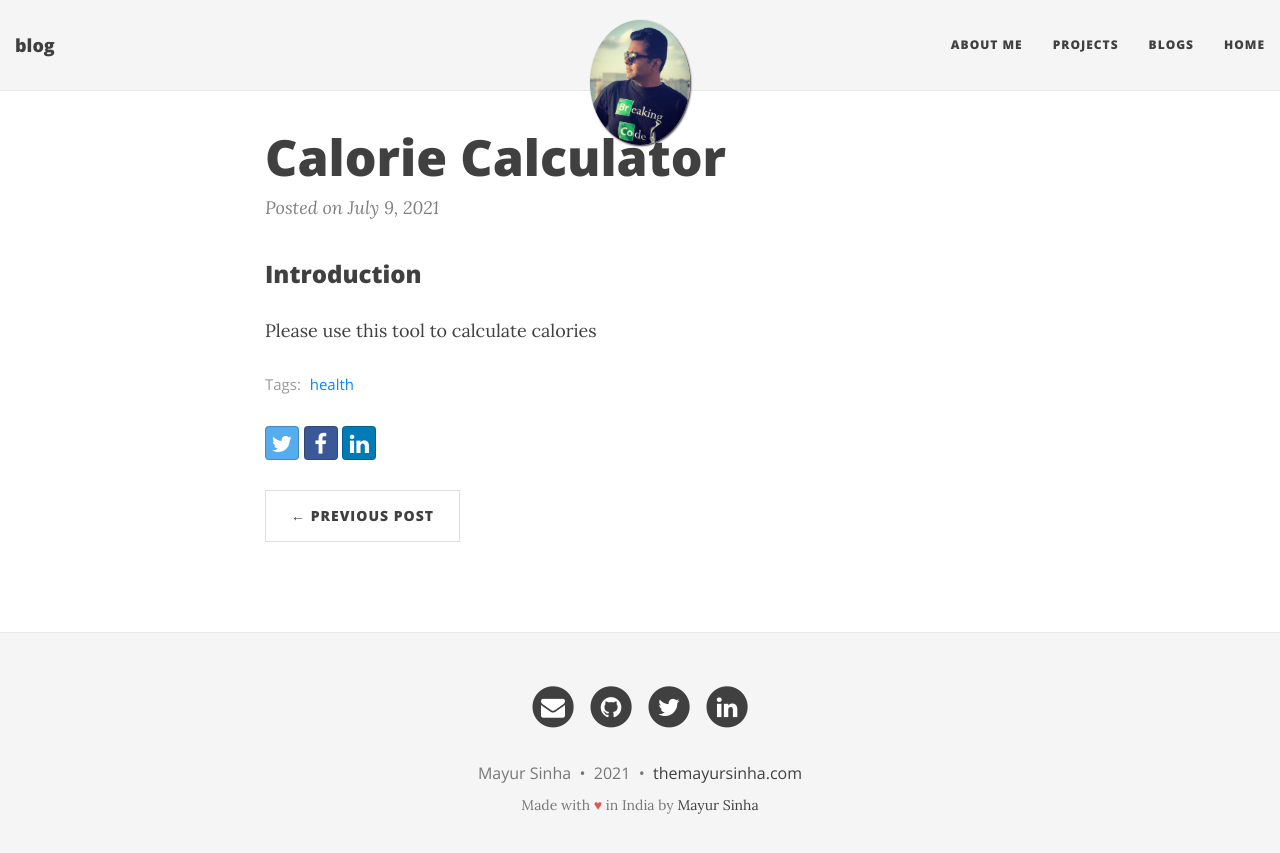
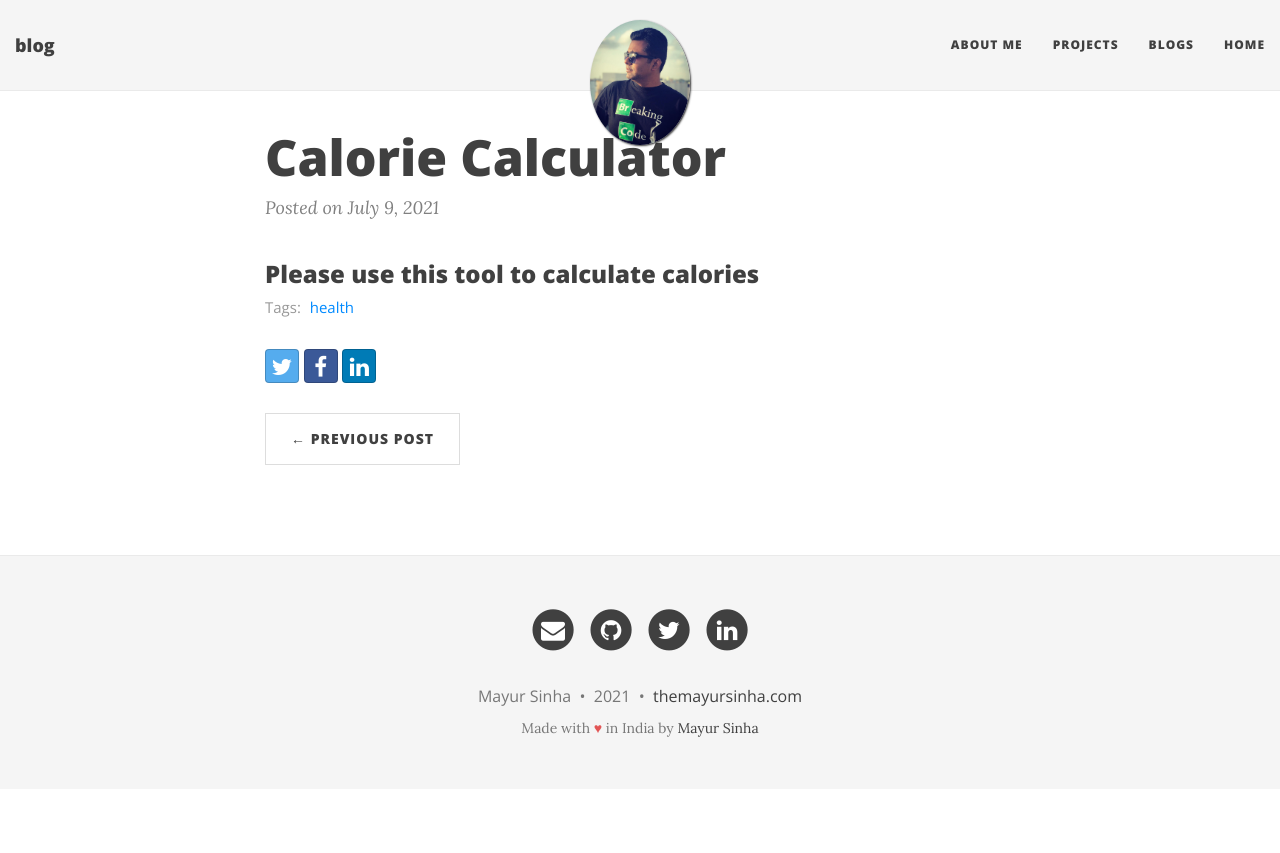
Before and after one commit to themayursinha/blog, a Jekyll site: the page built from _posts/2021-07-09-Calorie-calculator.md, in a window 1280 px wide. Shown: the top 853 px of the page. Built offline with Jekyll 4.4.1, drawn with Linux system fonts in a browser that asks for light colours; nearby versions of some CDN libraries; library files that are not in the unit come from our copies; a script that is not in the unit is left out; comment, search, counter and statistics services are not loaded.

Commit message:
Adding calorie calculator

```diff
--- a/_posts/2021-07-09-Calorie-calculator.md
+++ b/_posts/2021-07-09-Calorie-calculator.md
@@ -6,7 +6,6 @@
 description: Calorie calculator for fitness
 ---
 
-### Introduction
-Please use this tool to calculate calories
+### Please use this tool to calculate calories
 
 <script type="text/javascript" async id="calories-burned-calculator" data-type="verywell-tool" data-vertical="verywellfit" src="https://www.verywellfit.com/static/4.228.0/components/tools/calculators/iframe-embed/embed.min.js?id=calories-burned-calculator"></script>
```
